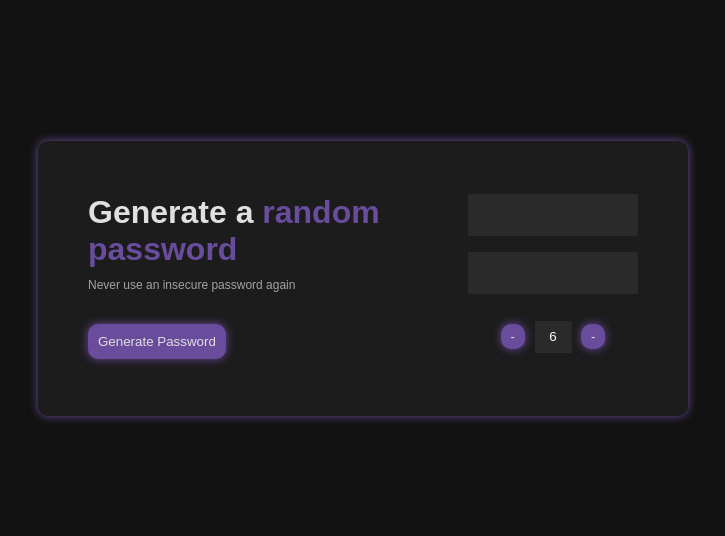
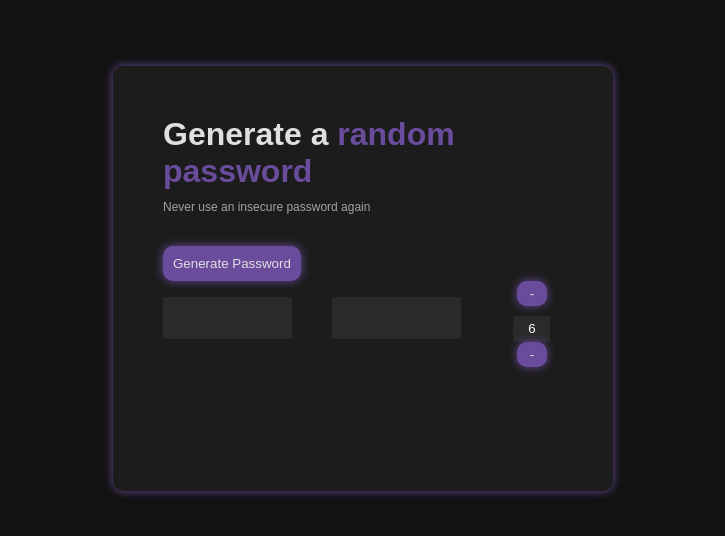
Before and after one commit to ThanosDoesCode/Random-Password-Generator, a plain HTML site: page index.html in a window 1280 px wide. Shown: the part 122-658 px from the top of the page, without its empty margins (277-1002 px from the left). Drawn offline with Linux system fonts and the light colour scheme.

Commit message:
index.css

```diff
--- a/index.css
+++ b/index.css
@@ -14,16 +14,17 @@ html {
 
 #title {
   margin-bottom: 10px;
+  margin-top: 50px;
 }
 
 #container {
   background-color: #1C1C1C;
   padding: 0px 50px 25px;
-  height: 250px;
-  width: 550px;
-  display: flex;
+  display: block;
   justify-content: center;
   align-items: center;
+  width: 400px;
+  height: 400px;
   border-radius: 10px;
   box-shadow: 0px 0px 10px #6A4C9C;
 }
@@ -31,7 +32,7 @@ html {
 .pass-holder {
   height: 30px;
   background-color: #2A2A2A;
-  min-width: 150px;
+  width: 200px;
   white-space: nowrap;
   font-weight: 600;
   text-align: center;
@@ -41,18 +42,26 @@ html {
   border-radius: 2px;
 }
 
-#pass-container {
-  display: block;
-  justify-content: space-evenly;
+hr {
+  margin-top: 40px;
+  border-color: #6A4C9C;
 }
 
-button{
+#pass-container {
+  display: flex;
+  gap: 40px;
+}
+
+#generate-btn {
+  border-radius: 10px;
+  margin-top: 20px;
+}
+
+button {
   background-color: #6A4C9C;
   border: none;
   color: #E0E0E0;
   padding: 10px;
-  border-radius: 10px;
-  margin-top: 20px;
   transition: background-color 0.2s ease-in-out;
   transition-delay: 0ms;
   box-shadow: 0px 0px 10px #6A4C9C;
@@ -67,43 +76,54 @@ button:active {
   background-color: #6A4C9C;
 }
 
-#password-length-el{
+#password-length-el {
   color: #fff;
   margin-top: 10px;
   border: none;
   background-color: #2A2A2A;
 }
 
-#length-btns{
+#length-btns {
   text-align: center;
 }
 
-#increment-btn, #decrement-btn{
+#increment-btn,
+#decrement-btn {
   padding: 5px 10px;
   text-align: center;
-  margin-left: 5px;
-  margin-right: 5px;
+  margin-left: 2px;
+  margin-right: 2px;
+  border-radius: 10px;
+  width: 30px;
 }
 
-#password-length-el{
-  height: 30px;
+#password-length-el {
+  height: 24px;
   text-align: center;
 }
 
 
 input[type="number"]::-webkit-outer-spin-button,
 input[type="number"]::-webkit-inner-spin-button {
-    -webkit-appearance: none;
-    margin: 0;
+  -webkit-appearance: none;
+  margin: 0;
 }
 
-/* Hide arrows in Firefox */
-input[type="number"] {
-    -moz-appearance: textfield;
+#password-length-text {
+  font-size: 14px;
+  margin-top: 15px;
+  margin-bottom: 0;
+  color: #A3A3A3;
 }
 
+p {
+  color: #6A4C9C;
+}
 
-
+#copied-message-id {
+  padding: 0;
+  margin: 20px;
+}
 
 .gray {
   color: #A3A3A3;
```
